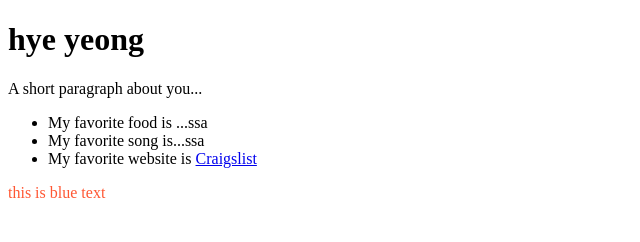
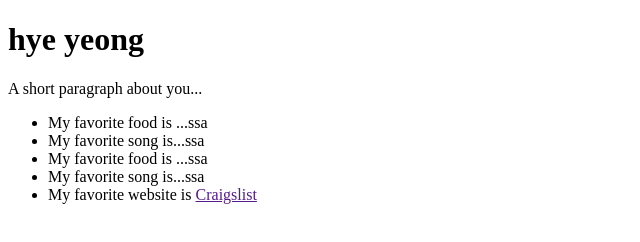
Before and after one commit to 97illi/site, a plain HTML site: page index.html in a window 1280 px wide. Shown: the whole page, without its empty margins (0-640 px from the left). Drawn offline with Linux system fonts and the light colour scheme.

Commit message:
Update index.html

```diff
--- a/index.html
+++ b/index.html
@@ -29,9 +29,10 @@
       <ul>
         <li>My favorite food is ...ssa</li>
         <li>My favorite song is...ssa</li>
-        <li>My favorite website is <a href="https://www.youtube.com/">Craigslist</a></li>
+        <li>My favorite food is ...ssa</li>
+        <li>My favorite song is...ssa</li>
+        <li>My favorite website is <a href="">Craigslist</a></li>
       </ul>
-      <p style="color:#FF5733">this is blue text</p>
 
     </div>
 
```
